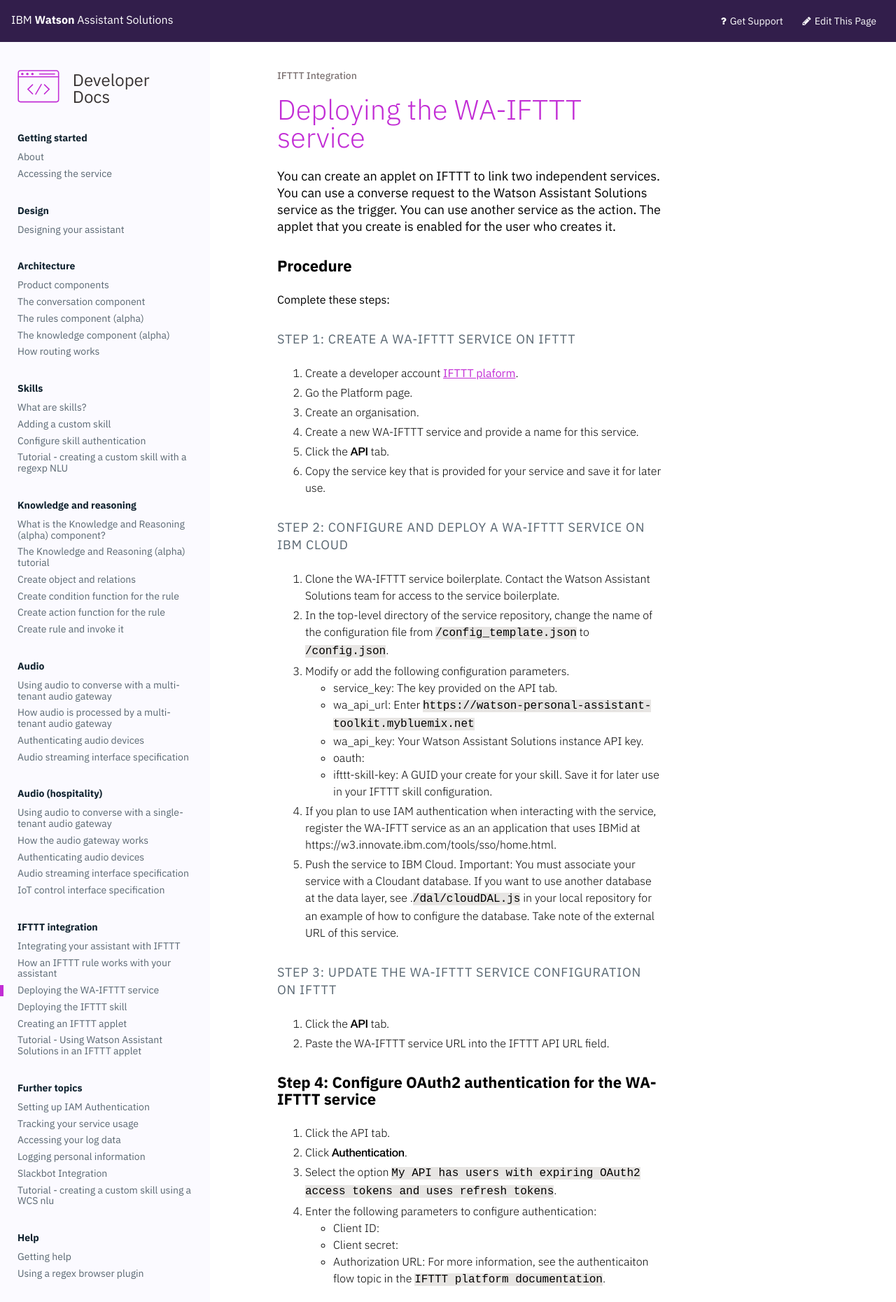
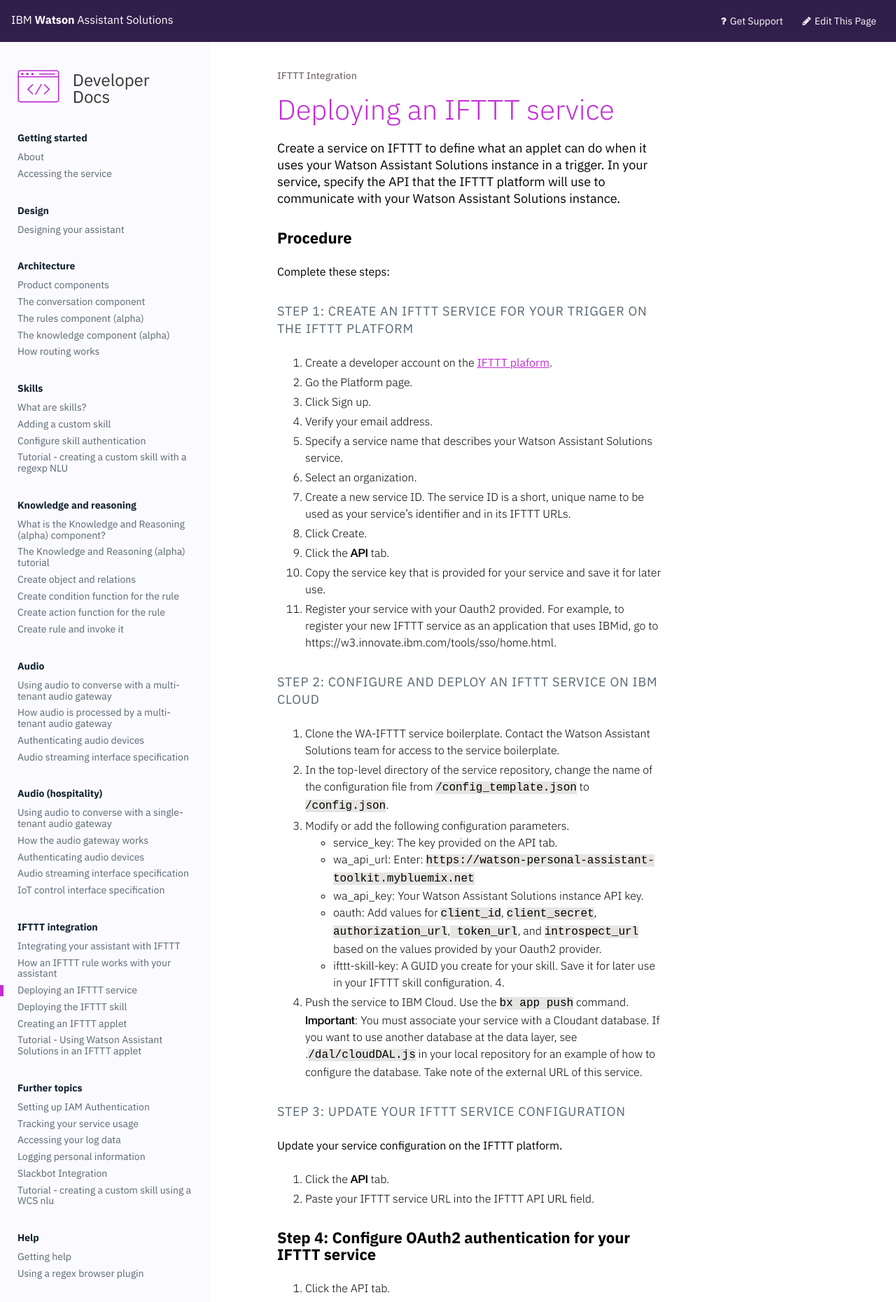
Before and after one commit to Watson-Personal-Assistant/developer, a Jekyll site: the page built from _content/ifttt/configure_wa_ifttt_service.md, in a window 1280 px wide. Shown: the top 1861 px of the page at 70% size. Built offline with Jekyll 4.4.1, drawn with Linux system fonts in a browser that asks for light colours; some of the changed text lies outside the part shown.

Commit message:
IFTTT review changes.

````diff
--- a/_content/ifttt/configure_wa_ifttt_service.md
+++ b/_content/ifttt/configure_wa_ifttt_service.md
@@ -1,82 +1,88 @@
 ---
-title: Deploying the WA-IFTTT service
+title: Deploying an IFTTT service
 weight: 15
 ---
-You can create an applet on IFTTT to link two independent services.  You can use a converse request to the Watson Assistant Solutions service as the trigger.  You can use another service as the action.  The applet that you create is enabled for the user who creates it.
+Create a service on IFTTT to define what an applet can do when it uses your Watson Assistant Solutions instance in a trigger. In your service, specify the API that the IFTTT platform will use to communicate with your Watson Assistant Solutions instance.
 
 ### Procedure
 Complete these steps:
 
-#### Step 1: Create a WA-IFTTT service on IFTTT
-1. Create a developer account [IFTTT plaform](https://platform.ifttt.com/platform_sign_up).
+#### Step 1: Create an IFTTT service for your trigger on the IFTTT platform
+1. Create a developer account on the [IFTTT plaform](https://platform.ifttt.com/platform_sign_up).
 2. Go the Platform page.
-3. Create an organisation.
-4. Create a new WA-IFTTT service and provide a name for this service.
+3. Click Sign up.
+4. Verify your email address.
+5. Specify a service name that describes your Watson Assistant Solutions service.
+6. Select an organization.
+7. Create a new service ID. The service ID is a  short, unique name to be used as your service's identifier and in its IFTTT URLs.
+8. Click Create.
 5. Click the **API** tab.
 6. Copy the service key that is provided for your service and save it for later use.
+7. Register your service with your Oauth2 provided.  For example, to register your new IFTTT service as an application that uses IBMid, go to https://w3.innovate.ibm.com/tools/sso/home.html.
 
-#### Step 2: Configure and deploy a WA-IFTTT service on IBM Cloud
+#### Step 2: Configure and deploy an IFTTT service on IBM Cloud
 1. Clone the WA-IFTTT service boilerplate.  Contact the Watson Assistant Solutions team for access to the service boilerplate.
 2. In the top-level directory of the service repository, change the name of the configuration file from `/config_template.json` to `/config.json`.
 3. Modify or add the following configuration parameters.
    - service_key: The key provided on the API tab.
-   - wa_api_url: Enter `https://watson-personal-assistant-toolkit.mybluemix.net`
+   - wa_api_url: Enter: `https://watson-personal-assistant-toolkit.mybluemix.net`
    - wa_api_key: Your Watson Assistant Solutions instance API key.
-   - oauth:
-   - ifttt-skill-key: A GUID your create for your skill. Save it for later use in your IFTTT skill configuration.
-4. If you plan to use IAM authentication when interacting with the service, register the WA-IFTT service as an an application that uses IBMid at https://w3.innovate.ibm.com/tools/sso/home.html.
-5. Push the service to IBM Cloud.
-  Important:  You  must associate your service with a Cloudant database.  If you want to use another database at the data layer, see .`/dal/cloudDAL.js` in your local repository for an example of how to configure the database.  Take note of the external URL of this service.
+   - oauth: Add values for `client_id`, `client_secret`, `authorization_url`,` token_url`, and `introspect_url` based on the values provided by your Oauth2 provider.
+   - ifttt-skill-key: A GUID you create for your skill. Save it for later use in your IFTTT skill configuration.
+4.
+5. Push the service to IBM Cloud. Use the ```bx app push``` command.
+  **Important**:  You  must associate your service with a Cloudant database.  If you want to use another database at the data layer, see .`/dal/cloudDAL.js` in your local repository for an example of how to configure the database.  Take note of the external URL of this service.
 
-#### Step 3: Update the WA-IFTTT service configuration on IFTTT
+#### Step 3: Update your  IFTTT service configuration
+Update your service configuration on the IFTTT platform.
 1. Click the **API** tab.
-2. Paste the WA-IFTTT service URL into the IFTTT API URL field.
+2. Paste your IFTTT service URL into the IFTTT API URL field.
 
-### Step 4: Configure OAuth2 authentication for the WA-IFTTT service
+### Step 4: Configure OAuth2 authentication for your IFTTT service
 1. Click the API tab.
 2. Click **Authentication**.
 3. Select the option `My API has users with expiring OAuth2 access tokens and uses refresh tokens`.
-4. Enter the following parameters to configure authentication:
-  - Client ID:
-  - Client secret:
-  - Authorization URL:
+4. Enter values for the following parameters to configure authentication:
+  - Client ID:  Client ID provided by your OAuth2 provider.
+  - Client secret: Client secret provided by your OAuth2 provider.
+  - Authorization URL: URL provided by your OAuth2 provider. A user is redirected to this URL to authenticate.
+  - Token URL:  URL provided by your OAuth2 provider. A user authorization code is exchanged for an access token at this URL.
+  - Redirect URL: URL that the user is redirected back to after the request is authorized.  Enter: `https://ifttt.com/channels/{{service_id}}/authorize`
+  <br/>where `{{service_id}}` is the service_id you set in the service configuration.
 For more information, see the authenticaiton flow topic in the `IFTTT platform documentation`.
 
-#### Step 5: Describe your Watson Assistant Solution triggers
+#### Step 5: Create a new trigger
+Complete these steps on the IFTTT platform.
 1. Click the **API** tab.
 2. Click **Triggers**.
-3. Enter the following parameters to configure trigger support:
-  - name: Enter `Voice Command`
-  - Description: Enter `This trigger fires whenever you say one of the utterances.`
-  - Endpoint: Enter `wa_commands`
-4.  Complete the trigger details for utterance 1 and click Save:
-  - label1: Enter `Utterance 1`
-  - Optional helper text: Enter `First possible utterance (what was named Target Keyword before)`
-  - Key name: Enter `utterance1`
-  - Input type: Select `Text input`
-  - Input validation: Select `Validation required`
-  - Validation rule: Select `Text must not be blank`
-5.  Complete the trigger details for utterance 2 and click Save.
-  - label1: Enter `Utterance 2`
-  - Optional helper text: Enter `(optional)`
-  - Key name: Enter `utterance2`
-  - Input type: Select `Text input`
-  - Input validation: Select `No validation required`
-6.  Complete the trigger details for answer and click Save.
-  - Label
-  - Optional helper text: Enter `The answer that Watson Assistant Solutions gives when a trigger is fired.`
-  - Key name: Enter `answer`
-  - Input type: Select `Text input`
-  - Input validation: Select `No validation required`
-5. Specify the verbiage.  Enter:
-`you say fields.utteranc1 or fields.utterance2.`
-6. Configure an ingredient for the trigger and click Save.
-  - Name: Enter `CreatedAt`
-  - Slug: Enter `createdat`
-  - Note:Enter `Date and time event was created`
-  - Type: Select `Date and time (ISO8601)`
-7. Verify that IFTTT can communicate with your WA-IFTTT servcie endpoint. Click **Endpoint tests** and verify that the message `Success!  All endpoint tests passed.`
-8. Verify that the OAuth flow is set up correctly between your WA-IFTT service endpoint and IFTTT.  Click **Connection tests** and verify that the message `Success!  Connection tests successful.`
+3. Enter descriptions for the following trigger parameters:
+  - name: The name of the trigger.
+  - Description: A description of the trigger.
+  - Endpoint: A reference to the Watson Assistant Solutions service.  For all Watson Assistant Solutions IFTTT services, enter `wa_commands`.
+4.  Add trigger fields to make the trigger more relevant to the end-user or to narrow the scope of the trigger.  For utterance1, enter:
+  - label1: Provide a description of the trigger field. For an utterance, this is usually in the form of a question.
+  - Optional helper text: Provide an explanation of the question or answer.
+  - Key name: Enter `utterance1`.
+  - Configure a validation rule for the input type (for example, text). Enter:
+    - Input type: Select from text input, drop-down list, or location-based input.
+    - Input validation: Specify whether validation is required.
+    - Validiation rule:  If validation is required, select a validation rule.
+  Repeat these steps for utterance 2 and specify `utterance2` as the key name.
+  Repeat these steps for the answer your assistant provides in addition to invoking the action.   Specify `answer` as the key name.
+5. Specify the verbiage (text) that is displayed for the trigger when you select your Watson Assistant Solutions IFTTT service in the trigger.  For example,
+`When you say fields.utterance1 or fields.utterance2`
+In this example, if utterance1 is "hello" and utterance2 is "hi", the applet describes the trigger as "When you say hello or hi".
+6. Add an ingredient. Ingredients are passed to the action.  Enter the following values:
+  - Name: `CreatedAt`
+  - Slug: `createdat`
+  - Note: Date and time the event was created
+  - Type: Select `Date and time (ISO8801)`
+
+#### Step 6: Test the endpoint
+Verify that IFTTT can communicate with your IFTTT service endpoint. Click **Endpoint tests** and verify that the message `Success!  All endpoint tests passed.`
+
+#### Step 7: Test the OAuth flow
+Verify that the OAuth flow is set up correctly between your IFTTT service endpoint and the IFTTT platform.  Click **Connection tests** and verify that the message `Success!  Connection tests successful.`
 
 ---
 > **What next?**
--- a/_content/ifttt/ifttt_integ_tutorial.md
+++ b/_content/ifttt/ifttt_integ_tutorial.md
@@ -6,7 +6,7 @@
 
 The high-level steps in this tutorial are as follows:
 1. Create an account on the IFTTT platform.
-2. Deploy an WA-IFTTT service for your environment.
+2. Deploy an IFTTT service for your environment.
 3. Deploy a IFTTT skill in your environment.
 4. Create an applet that uses Watson Assistant Solutions service in its trigger.
 5. Test that the applet works.
@@ -22,40 +22,76 @@
 ### Procedure
 Complete these steps:
 
-#### Step 1: Create a WA-IFTTT service on IFTTT
-1. Create a developer account [IFTTT plaform](https://platform.ifttt.com/platform_sign_up).
+#### Step 1: Create an IFTTT service on the IFTTT platform
+1. Create a developer account on the [IFTTT plaform](https://platform.ifttt.com/platform_sign_up).
 2. Go the Platform page.
-3. Create an organisation.
-4. Create a new WA-IFTTT service.
+3. Click Sign up.
+4. Verify your email address.
+5. Specify a service name that describes your Watson Assistant Solutions service.
+6. Select an organisation.
+7. Create a new service ID. The service ID is a  short, unique name to be used as your service's identifier and in its IFTTT URLs.
+8. Click Create.
 5. Click the **API** tab.
 6. Copy the service key that is provided for your service and save it for later use.
+7. Register your new IFTTT service as an application that uses IBMid at https://w3.innovate.ibm.com/tools/sso/home.html.
 
-#### Step 2: Configure and deploy a WA-IFTTT service on IBM Cloud
+#### Step 2: Configure and deploy a service on IBM Cloud
 1. Clone the WA-IFTTT service boilerplate.  Contact the Watson Assistant Solutions team for access to the service boilerplate.
 2. In the top-level directory of the service repository, change the name of the configuration file from `/config_template.json` to `/config.json`.
 3. Modify or add the following configuration parameters.
    - service_key: The key provided on the API tab.
    - wa_api_url: Enter `https://watson-personal-assistant-toolkit.mybluemix.net`
    - wa_api_key: Your Watson Assistant Solutions instance API key.
-   - oauth:
+   - oauth: Add values for `client_id`, `client_secret`, `authorization_url`,` token_url`, and `introspect_url` based on the values provided when you register the service for an IBMid.
    - ifttt-skill-key: A GUID your create for your skill. Save it for later use in your IFTTT skill configuration.
-4. If you plan to use IAM authentication when interacting with the service, register the WA-IFTT service as an an application that uses IBMid at https://w3.innovate.ibm.com/tools/sso/home.html.
+4. Register your IFTTT service as an  application that uses IBMid at https://w3.innovate.ibm.com/tools/sso/home.html.
 5. Push the service to IBM Cloud.
-  Important:  You  must associate your service with a Cloudant database.  If you want to use another database at the data layer, see .`/dal/cloudDAL.js` in your local repository for an example of how to configure the database.  Take note of the external URL of this service.
+Important:  You  must associate your service with a Cloudant database.   Take note of the external URL of this service.
 
 #### Step 3: Update the WA-IFTTT service configuration on IFTTT
 1. Click the **API** tab.
 2. Paste the WA-IFTTT service URL into the IFTTT API URL field.
 
-#### Step 4: Configure OAuth2 authentication for the WA-IFTTT service
+#### Step 3: Update your  IFTTT service configuration
+Update your service configuration on the IFTTT platform.
+1. Click the **API** tab.
+2. Paste your IFTTT service URL into the IFTTT API URL field.
+
+### Step 4: Configure OAuth2 authentication for your IFTTT service
+In this tutorial, we use IBMids to authenticate users.
 1. Click the API tab.
 2. Click **Authentication**.
 3. Select the option `My API has users with expiring OAuth2 access tokens and uses refresh tokens`.
-4. Enter the following parameters to configure authentication:
-  - Client ID:
-  - Client secret:
-  - Authorization URL:
-For more information, see the authenticaiton flow topic in the `IFTTT platform documentation`.
+4. Enter values for the following parameters to configure authentication:
+  - Client ID:  Client ID provided by your OAuth2 provider.
+  - Client secret: Client secret provided by your OAuth2 provider.
+  - Authorization URL: URL provided by your OAuth2 provider. A user is redirected to this URL to authenticate.
+  - Token URL:  URL provided by your OAuth2 provider. A user authorization code is exchanged for an access token at this URL.
+  - Redirect URL: URL that the user is redirected back to after the request is authorized.  Enter: `https://ifttt.com/channels/{{service_id}}/authorize`
+  <br/>where `{{service_id}}` is the service_id you set in the service configuration.
+
+  #### Step 5: Create a new trigger
+  Complete these steps:
+  1. Click the **API** tab.
+  2. Click **Triggers**.
+  3. Enter descriptions for the following trigger parameters:
+    - name: The name of the trigger.
+    - Description: `This trigger fires whenever you say one of the utterances.`
+    - Endpoint: Enter `wa_commands`.
+    4.   Add trigger fields.  For utterance1, enter:
+    - label1: Enter `Utterance1`
+    - Optional helper text: Enter `An utterance that the trigger will fire on (otherwise known as a targer keyword)`.
+    - Key name: Enter `utterance1`
+    - Input type: Select `Text input`
+    - Input validation: Select `Validation required`
+    - Validation rule: Select `Text must not be blank`
+    For utterance2, enter:
+    - label1: Enter `Utterance2`
+    - Optional helper text: Enter `A second utterance that the trigger will fire on`.
+    - Key name: Enter `utterance2`
+    - Input type: Select `Text input`
+    - Input validation: Select `No validation required`
+    For the answer, enter:
 
 #### Step 4: Describe your Watson Assistant Solution triggers
 1. Click the **API** tab.
@@ -63,7 +99,7 @@
 3. Enter the following parameters to configure trigger support:
   - name: Enter `Voice Command`
   - Description: Enter `This trigger fires whenever you say one of the utterances.`
-  - Endpoint: Enter `wa_commands`
+  - Endpoint: Enter `wa_commands`.
 4.  Complete the trigger details for utterance 1 and click Save:
   - label1: Enter `Utterance 1`
   - Optional helper text: Enter `First possible utterance (what was named Target Keyword before)`
@@ -78,33 +114,59 @@
   - Input type: Select `Text input`
   - Input validation: Select `No validation required`
 6.  Complete the trigger details for answer and click Save.
-  - Label
+  - Label: Enter `answer`.
   - Optional helper text: Enter `The answer that Watson Assistant Solutions gives when a trigger is fired.`
   - Key name: Enter `answer`
   - Input type: Select `Text input`
   - Input validation: Select `No validation required`
-5. Specify the verbiage.  Enter:
-`you say fields.utteranc1 or fields.utterance2.`
-6. Configure an ingredient for the trigger and click Save.
+7. Specify the verbiage.  Enter:
+`you say fields.utterance1 or fields.utterance2`
+8. Configure an ingredient for the trigger. Enter:
   - Name: Enter `CreatedAt`
   - Slug: Enter `createdat`
   - Note:Enter `Date and time event was created`
   - Type: Select `Date and time (ISO8601)`
-7. Verify that IFTTT can communicate with your WA-IFTTT servcie endpoint. Click **Endpoint tests** and verify that the message `Success!  All endpoint tests passed.`
-8. Verify that the OAuth flow is set up correctly between your WA-IFTT service endpoint and IFTTT.  Click **Connection tests** and verify that the message `Success!  Connection tests successful.`
+7. Verify that IFTTT can communicate with your IFTTT servcie endpoint. Click **Endpoint tests** and verify that the message `Success!  All endpoint tests passed.`
+8. Verify that the OAuth flow is set up correctly between your IFTTT service endpoint and the IFTTT platform.  Click **Connection tests** and verify that the message `Success!  Connection tests successful.`
 
 #### Step 5: Clone, register, and deploy the  IFTTT skill
-1. Clone the IFTTT skill.
+1. Clone the IFTTT skill boilerplate.  Contact the Watson Assistant Solutions team for access to the service boilerplate.
 2. In the skilll manifest file,  `./res/assets/manifest.json`, specify the following parameters:
-  - `iftttServiceEndpoint`: The URL of your WA-IFTTT service endpoint in step 5, substep 5.
-  - `ifttt-skill-key`: The skill key you specified in step 2, substep 3.
+  - `iftttServiceEndpoint`: The URL of your IFTTT service endpoint.
+  - `ifttt-skill-key`: The skill key you specified when you created an IFTTT service on the IFTTT platform.
 4. Push the skill to IBM Cloud.  Use the ```bx app push``` command.
 5. Register the skill with your Watson Assistant Solutions instance.
 For more information about deploying the IFTTT skill, see [Deplying the IFTTT skill ]({{site.baseurl}}/ifttt/create_ifttt_skill).
 
-#### Step 5: Create an applet on IFTTTSkill
+#### Step 5: Create an applet on IFTTT
+1. Log in to the [IFTTT website](https://ifttt.com/login).
+2. Under your user name, click New Applet.
+3. Configure the trigger which will start your applet.
+  1. Click the plus sign in **IF This**.
+  2. In the search field, enter the name of your service you created using Watson Assistant Solutions.
+  3. Select your service.
+  4. Click Connect.
+  5. When prompted, enter your IBMid and password to authenticate.
+  6. Click Voice Command.
+  7. Specify the first utterance to be matched. For example, "Remind me to pick up the shopping".
+  8. Specify an answer.  For example, "Email reminder sent".
+  9. Click **Create trigger**.
+4. Configure the action that your applet with perform when the trigger fires.
+  1. Click the plus sign before THAT.
+  2. Select send an email.
+  3. Click Connect.
+  4. Authorize the service.
+  5. Complete the action fields. For the subject field, add the text `Reminder: shopping`.  In the body, add `Do some shopping after work`.
+  6. Click **Create action**.
+5. Give your applet a unique name and save it. The applet is enabled by default.
 
 #### Step 6: Test the rule using Watson Assistant Solutions
+1. Log in to the Watson Assistant Solutions console with your IBMid.
+2. On the chat iinterface, select the IFTTT skill.
+3. Enter: `Remind me to pick up the shopping`.
+4. Go to the email account associated with your IFTTT account.
+5. Verify that you receive a email with `Reminder: shopping` in the subject line and `Do some shopping after work` in the body.
+
 
 > **What to do next?**<br/>
-Complete the [tutorial - create a skill using IBM Watson Assistant nlu ]({{site.baseurl}}/skill/using-wcs).
+Read how to [Link your IBMid with your instance ]({{site.baseurl}}/further-topics/login-with-IBMid).
````
Also changed, not shown: _content/ifttt/create_an_applet.md (+6 -6 lines), _content/ifttt/create_ifttt_skill.md (+5 -5 lines), _content/ifttt/how_ifttt_works.md (+10 -10 lines).
